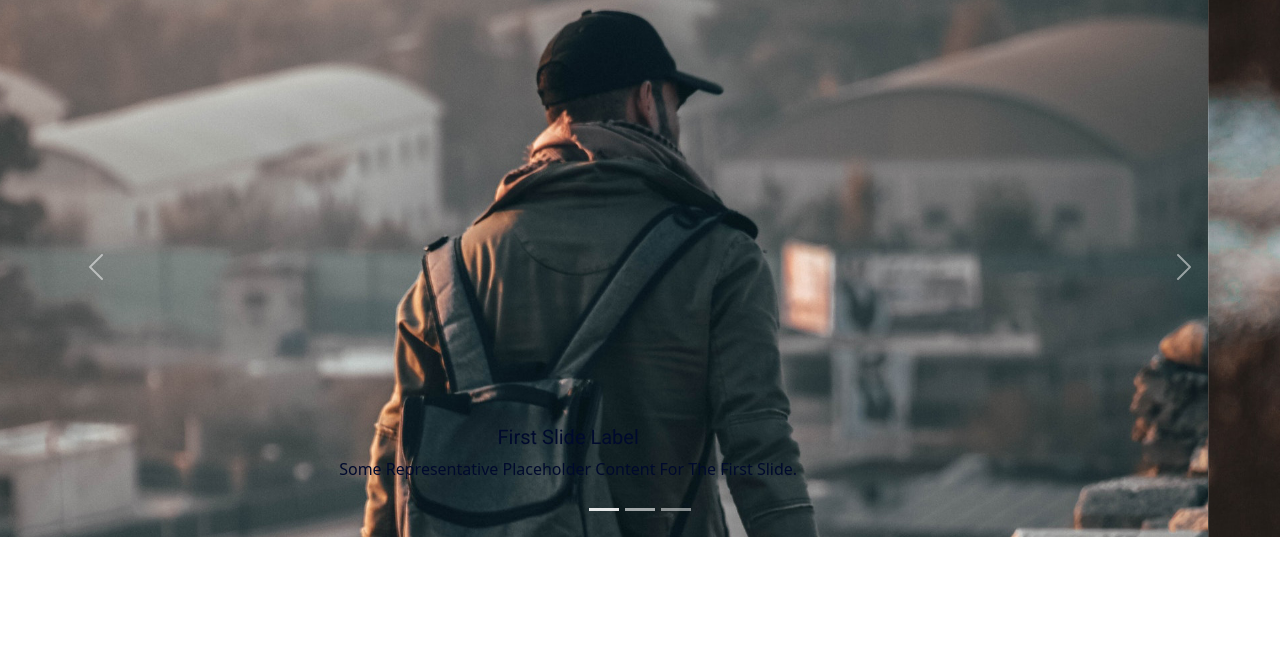
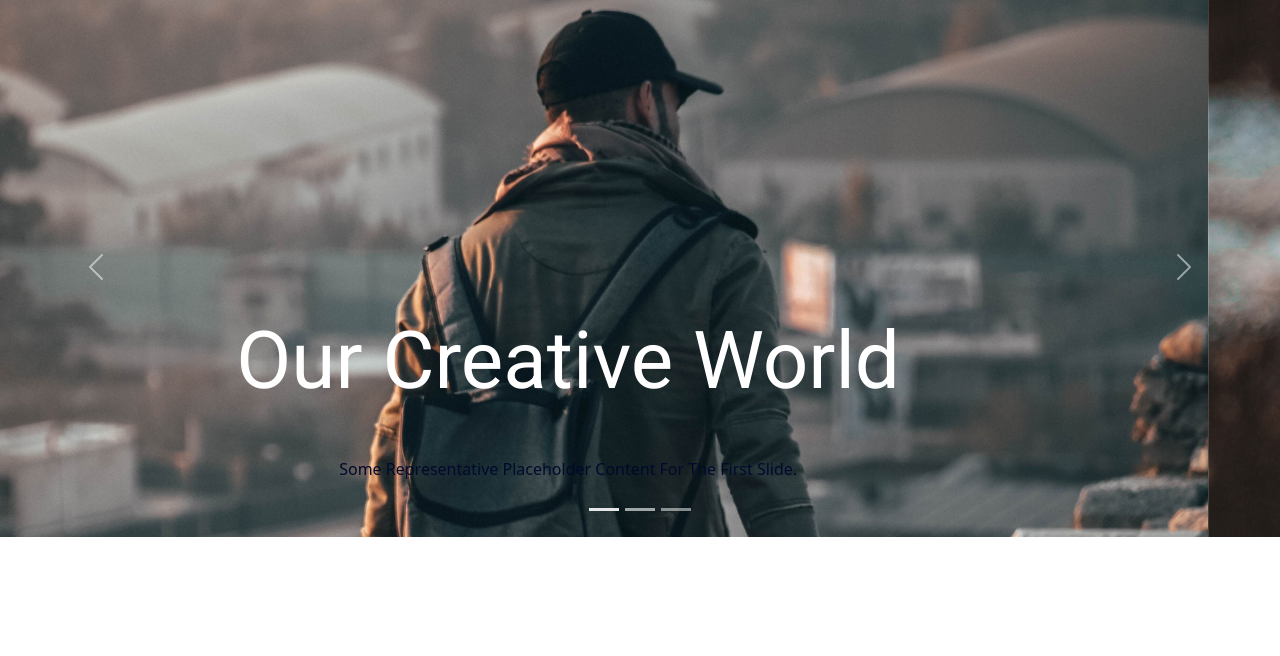
Before and after one commit to ysYasin/photographer-portfolio, a plain HTML site: page page-2/index.html in a window 1280 px wide. Shown: the part 144-800 px from the top of the page. Drawn offline with nearby package versions, Linux system fonts and the light colour scheme; files whose address does not match are found by name.

Commit message:
second page

```diff
--- a/page-2/index.html
+++ b/page-2/index.html
@@ -26,7 +26,7 @@
             </div>
             <div class="navigation">
                 <ul>
-                    <li><a href="#">home <i class="fa-brands fa-facebook"></i></a></li>
+                    <li><a href="../index.html">home <i class="fa-brands fa-facebook"></i></a></li>
                     <li><a href="#">about us</a></li>
                     <li><a href="#">survices</a></li>
                     <li><a href="#">gellary</a></li>
@@ -57,15 +57,15 @@
             <div class="carousel-inner">
                 <div class="carousel-item active">
                     <img src="../images/slider_img01.jpg" class="d-block w-100" alt="...">
-                    <div class="carousel-caption d-none d-md-block">
-                        <h5>First slide label</h5>
+                    <div class=" margin-main carousel-caption d-none d-md-block">
+                        <h1 class="mb-5 display-1">our creative world</h1>
                         <p>Some representative placeholder content for the first slide.</p>
                     </div>
                 </div>
                 <div class="carousel-item">
                     <img src="../images/slider_img02.jpg" class="d-block w-100" alt="...">
-                    <div class="carousel-caption d-none d-md-block">
-                        <h5>Second slide label</h5>
+                    <div class="margin-main carousel-caption d-none d-md-block">
+                        <h1 class="mb-5 display-1">our creative world</h1>
                         <p>Some representative placeholder content for the second slide.</p>
                     </div>
                 </div>
--- a/page-2/stle.css
+++ b/page-2/stle.css
@@ -31,11 +31,17 @@ svg {
     width: 100%;
 }
 
-.thumbneil {
-    background-image: url("images/header-img.jpg");
-    background-repeat: no-repeat;
-    height: 196vh;
-    position: relative;
+.margin-main {
+    margin-top: -10em;
+}
+
+@media (min-width: 1200px) {
+
+    .h1,
+    h1 {
+        font-size: 5em;
+        color: #fff;
+    }
 }
 
 nav {
```
Also changed, not shown: index.html (+1 -1 lines).
